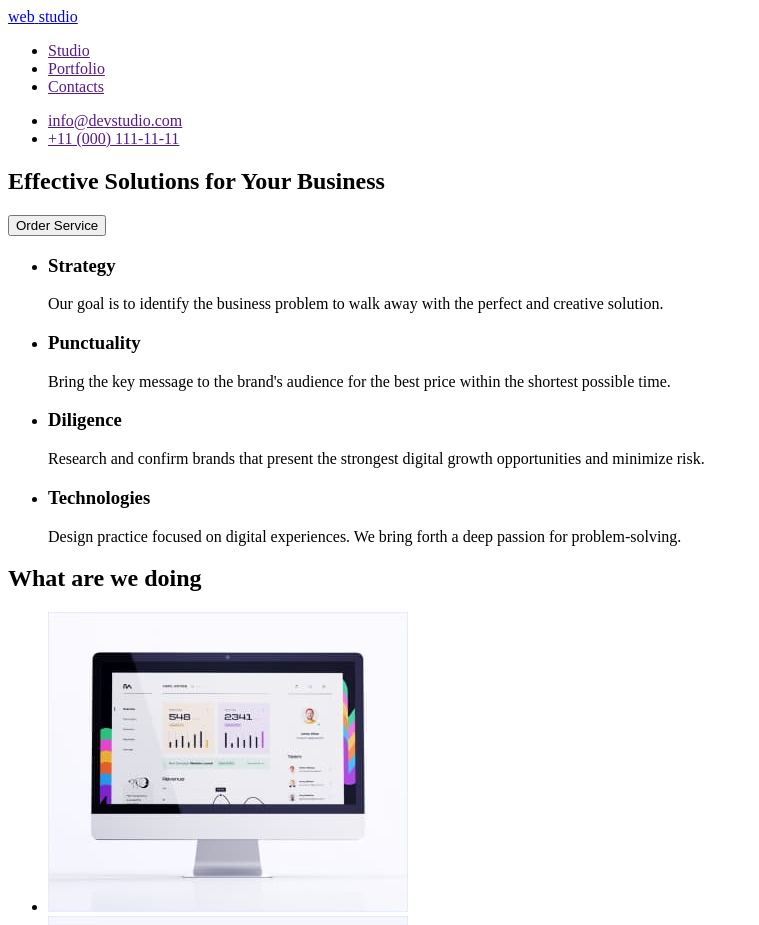
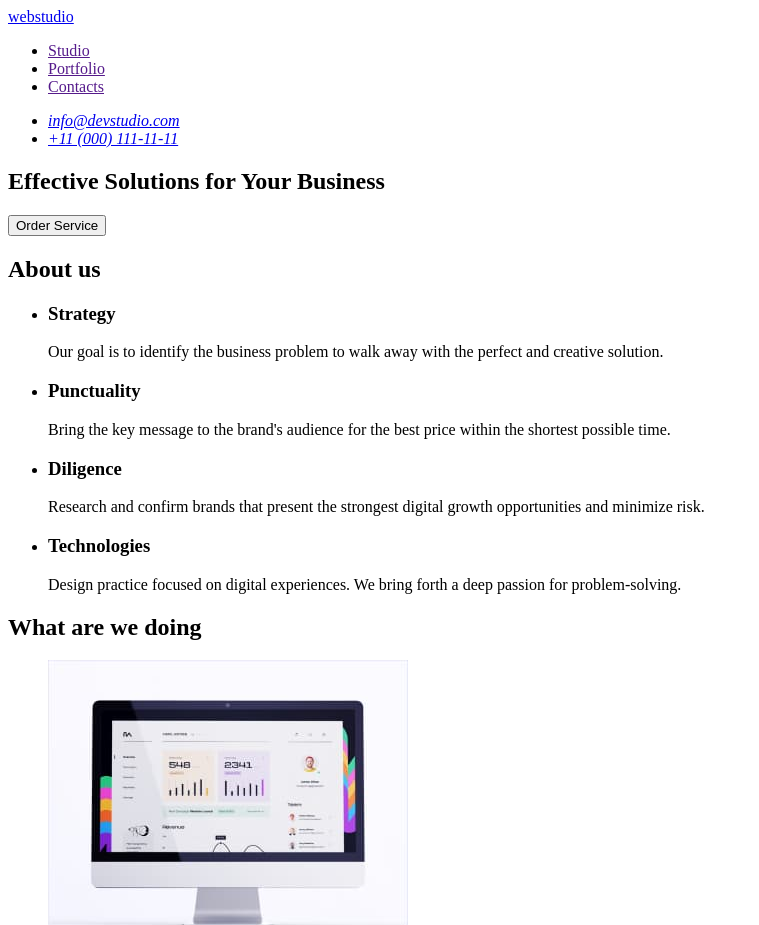
Before and after one commit to Svyatoslav-Minchakov/goit-markup-hw-01, a plain HTML site: page index.html in a window 1280 px wide. Shown: the top 925 px of the page, without its empty margins (0-759 px from the left). Drawn offline with Linux system fonts and the light colour scheme.

Commit message:
fixed after check

```diff
--- a/index.html
+++ b/index.html
@@ -10,10 +10,7 @@
     <header class="page-header">
 
         <nav class="navigation">
-            <a href="#" class="logo">
-                <span class="web">web</span>
-                <span class="studio">studio</span>
-            </a>
+            <a href="./index.html" class="logo">webstudio</a>
 
             <ul class="header_nav-list">
                 <li class="header_nav-list-item">
@@ -28,14 +25,16 @@
             </ul>
         </nav>
 
+        <address>
             <ul class="header_contact-list">
                 <li class="header_contact-list-item">
-                <a href="" class="header_contact-list-link">info@devstudio.com</a>
+                    <a href=”mailto:info@devstudio.com” class="header_contact-list-link">info@devstudio.com</a>
                 </li>
                 <li class="header_contact-list-item">
-                <a href="" class="header_contact-list-link">+11 (000) 111-11-11</a>
+                    <a href=”tel:+110001111111” class="header_contact-list-link">+11 (000) 111-11-11</a>
                 </li>
             </ul>
+        </address>
 
     </header>
 
@@ -47,6 +46,8 @@
         </section>
 
         <section class="description">
+            <h2>About us</h2>
+
             <ul class="description_list">
                 <li class="description_list-item">
                     <h3 class="description_list-tittle">Strategy</h3>
@@ -119,10 +120,7 @@
     </main>
 
     <footer class="page-footer">
-        <a href="#" class="logo">
-            <span class="web">web</span>
-            <span class="studio">studio</span>
-        </a>
+        <a href="./index.html" class="logo">webstudio</a>
 
         <p class="page-footer_text">
             Increase the flow of customers and sales for your business with digital marketing & growth solutions.
```
Lines whose indentation alone changed are shown as unchanged.
